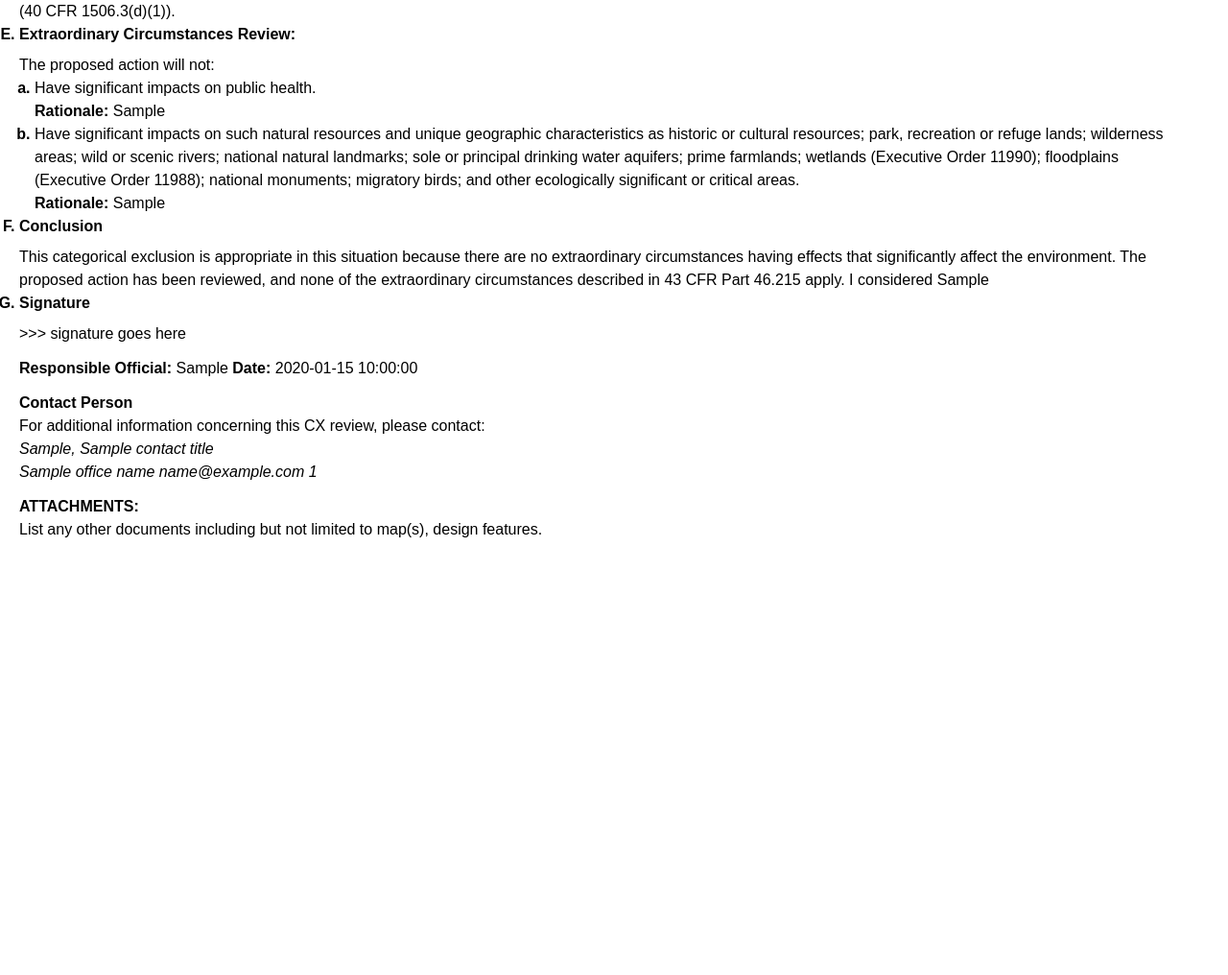
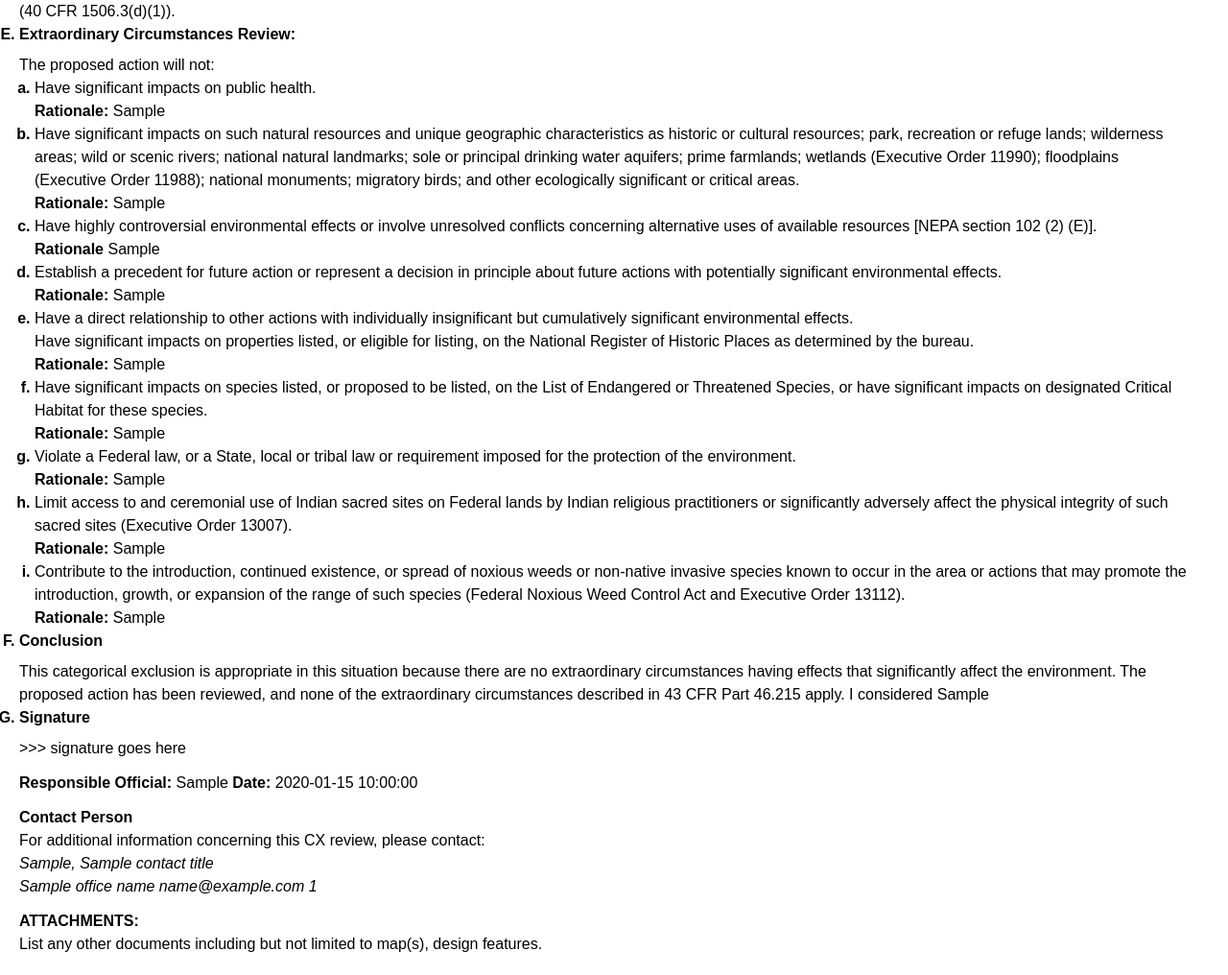
Before and after one commit to GSA-TTS/spiffworkflow-connector, a Python web app: template templates/blm-ce.html in a window 1280 px wide. Shown: the part 608-1624 px from the top of the page at 96% size. Before the commit the page ends 1168 px from the top, so only its background shows below. Run offline with Jinja, Linux system fonts and the light colour scheme; the template is opened without the code that fills it: most values are stand-ins (such as "Sample title", 1, 10 or a date in 2020).

Commit message:
Update BLM CE Template Styles
Added the rest of the Extraordinary Circumstances back in

```diff
--- a/templates/blm-ce.html
+++ b/templates/blm-ce.html
@@ -217,22 +217,64 @@
           <ol>
             <li>
               <h4>Have significant impacts on public health.</h4>
-              <p><strong>Rationale:</strong> {{publicHealthImpacts}}</p>
+              <p><strong>Rationale:</strong>
+                {{publicHealthImpacts}}</p>
             </li>
-
             <li>
               <h4>Have significant impacts on such natural resources and unique geographic characteristics as historic or
               cultural resources; park, recreation or refuge lands; wilderness areas; wild or scenic rivers; national natural
               landmarks; sole or principal drinking water aquifers; prime farmlands; wetlands (Executive Order 11990); floodplains
               (Executive Order 11988); national monuments; migratory birds; and other ecologically significant or critical areas.</h4>
-              <p><strong>Rationale:</strong> {{naturalResourcesImpacts}}</p>
+              <p><strong>Rationale:</strong>
+                {{naturalResourcesImpacts}}</p>
             </li>
-
-            <!-- Continue pattern for remaining items... -->
-            <!-- I'll show shortened version for brevity -->
+            <li>
+              <h4>Have highly controversial environmental effects or involve unresolved conflicts concerning alternative
+              uses of available resources [NEPA section 102 (2) (E)]. </h4>
+              <p><strong>Rationale</strong>
+                {{controversialEffects}}</p>
+              </li>
+            <li>
+              <h4> Establish a precedent for future action or represent a decision in principle about future actions with
+              potentially significant environmental effects.</h4>
+              <p><strong>Rationale:</strong>
+                {{precedentForFutureAction}}</p>
+              </li>
+            <li>
+              <h4> Have a direct relationship to other actions with individually insignificant but cumulatively significant
+              environmental effects. </h4>
+              <h4> Have significant impacts on properties listed, or eligible for listing, on the National Register of
+              Historic Places as determined by the bureau.</h4>
+              <p><strong>Rationale:</strong>
+                {{cumulativeImpacts}}</p>
+              </li>
+            <li>
+              <h4> Have significant impacts on species listed, or proposed to be listed, on the List of Endangered or
+              Threatened Species, or have significant impacts on designated Critical Habitat for these species.</h4>
+              <p><strong>Rationale:</strong>
+                {{endangeredSpeciesImpacts}}</p>
+              </li>
+            <li>
+              <h4>Violate a Federal law, or a State, local or tribal law or requirement imposed for the protection of the
+              environment.</h4>
+              <p><strong>Rationale:</strong>
+                {{violateEnvironmentalLaw}}</p>
+                </li>
+            <li>
+              <h4>Limit access to and ceremonial use of Indian sacred sites on Federal lands by Indian religious
+              practitioners or significantly adversely affect the physical integrity of such sacred sites (Executive Order 13007). </h4>
+              <p><strong>Rationale:</strong>
+                {{limitAccessToSacredSites}}</p>
+                </li>
+            <li>
+              <h4>Contribute to the introduction, continued existence, or spread of noxious weeds or non-native invasive species known to
+                occur in the area or actions that may promote the introduction, growth, or expansion of the range of such species
+                (Federal Noxious Weed Control Act and Executive Order 13112). </h4>
+                <p><strong>Rationale:</strong>
+                  {{promoteNoxiousWeeds}}</p>
+                  </li>
           </ol>
         </li>
-
         <li>
           <h3>Conclusion</h3>
           <p>
```
